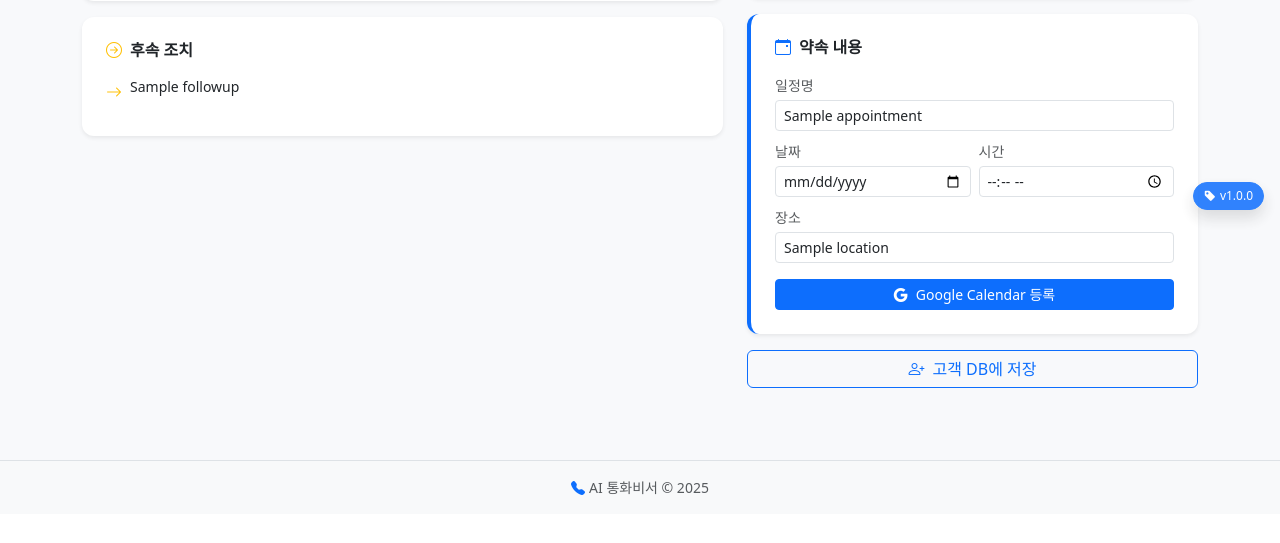
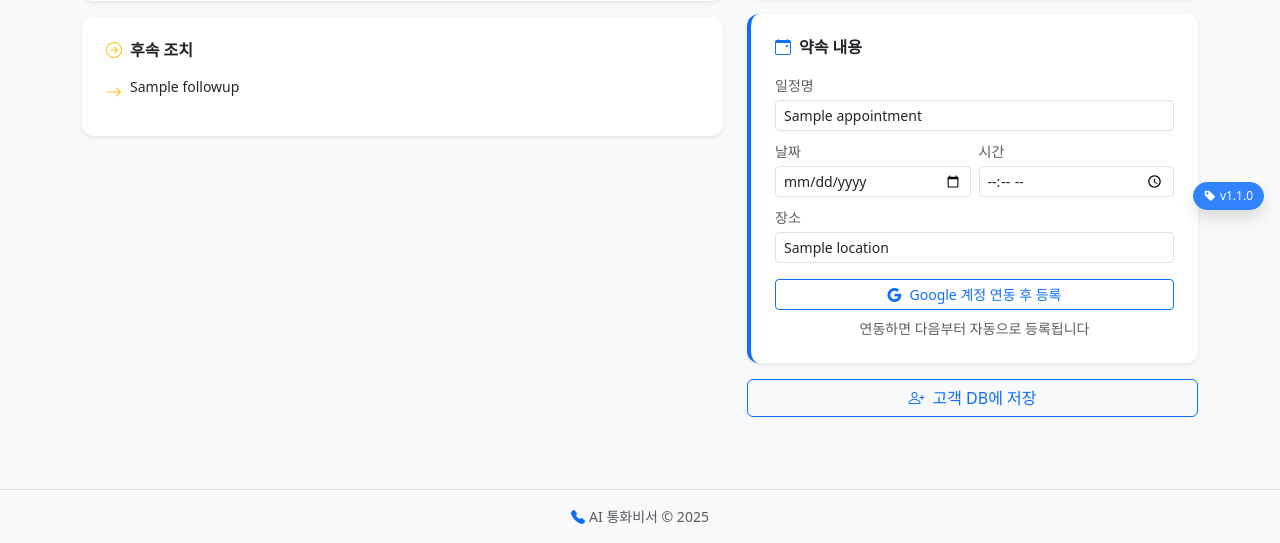
Before and after one commit to Leesuwon1254/ai-call-assistant, a Flask app: template templates/result.html in a window 1280 px wide. Shown: the part 574-1117 px from the top of the page. Before the commit the page ends 1069 px from the top, so only its background shows below. Run offline with Flask 3, Linux system fonts and the light colour scheme; the template is opened without the code that fills it: most values are stand-ins (such as "Sample title", 1, 10 or a date in 2020).

Commit message:
v1.1.0: 통화 분석 후 Google Calendar 자동 등록
- auto_register_calendar(): 약속 date 있고 토큰 있으면 자동 등록
- upload(): GPT 분석 후 자동 등록 시도, 결과를 session에 저장
- result(): session에서 calendar_registered 꺼내 템플릿 전달, google_connected 전달
- result.html: 3가지 상태 분기
    1. 자동 등록 완료 → 초록 뱃지 표시
    2. 연동됨 but 미등록 → 수동 등록 버튼
    3. 미연동 → Google 계정 연동 버튼
    4. 약속 없음 → 섹션 숨김
- version.js: v1.1.0 업데이트

Co-Authored-By: Claude Sonnet 4.6 <noreply@anthropic.com>

```diff
--- a/app.py
+++ b/app.py
@@ -111,6 +111,34 @@ def load_token() -> str | None:
     row = db.execute("SELECT token_data FROM tokens WHERE user_id = 'default'").fetchone()
     db.close()
     return row["token_data"] if row else None
+
+
+def auto_register_calendar(appointment):
+    """약속 정보를 Google Calendar에 자동 등록. 성공 시 True 반환."""
+    if not appointment.get("date"):
+        return False
+    creds = get_google_credentials()
+    if not creds:
+        return False
+    try:
+        service = build("calendar", "v3", credentials=creds)
+        date = appointment["date"]
+        time_val = appointment.get("time", "")
+        title = appointment.get("title") or "약속"
+        location = appointment.get("location", "")
+        if time_val:
+            start_dt = datetime.datetime.fromisoformat(f"{date}T{time_val}:00")
+            end_dt = start_dt + datetime.timedelta(hours=1)
+            start = {"dateTime": start_dt.isoformat(), "timeZone": "Asia/Seoul"}
+            end = {"dateTime": end_dt.isoformat(), "timeZone": "Asia/Seoul"}
+        else:
+            start = {"date": date}
+            end = {"date": date}
+        event = {"summary": title, "location": location, "start": start, "end": end}
+        service.events().insert(calendarId="primary", body=event).execute()
+        return True
+    except Exception:
+        return False
 
 
 def get_google_credentials():
@@ -338,6 +366,11 @@ def upload():
             call_date=ext.get("date", "") or datetime.date.today().isoformat(),
         )
 
+        # Google Calendar 자동 등록 시도
+        appt = analysis.get("appointment", {})
+        calendar_registered = auto_register_calendar(appt)
+        session["calendar_registered"] = calendar_registered
+
         flash("분석이 완료되었습니다!", "success")
         return redirect(url_for("result", call_id=call_id))
 
@@ -363,7 +396,15 @@ def result(call_id):
         "extracted": json.loads(row["extracted"]),
         "followups": json.loads(row["followups"]),
     }
-    return render_template("result.html", data=data, transcript=row["transcript"])
+    calendar_registered = session.pop("calendar_registered", None)
+    google_connected = get_google_credentials() is not None
+    return render_template(
+        "result.html",
+        data=data,
+        transcript=row["transcript"],
+        calendar_registered=calendar_registered,
+        google_connected=google_connected,
+    )
 
 
 # ── 고객관리 화면 ─────────────────────────────────────────
--- a/static/js/version.js
+++ b/static/js/version.js
@@ -1,6 +1,15 @@
-const APP_VERSION = "v1.0.0";
+const APP_VERSION = "v1.1.0";
 
 const VERSION_HISTORY = [
+  {
+    version: "v1.1.0",
+    date: "2026-04-30",
+    changes: [
+      "Google 토큰 DB 저장 (재배포 후 재연동 불필요)",
+      "통화 분석 완료 시 Google Calendar 자동 등록",
+      "약속 정보 없을 시 캘린더 버튼 자동 숨김"
+    ]
+  },
   {
     version: "v1.0.0",
     date: "2026-04-30",
--- a/templates/result.html
+++ b/templates/result.html
@@ -121,42 +121,68 @@
     </div>
 
     <!-- 약속 내용 + 일정 등록 -->
-    <div class="card border-0 shadow-sm mb-3 border-start border-4 border-primary">
+    {% if data.appointment.date or calendar_registered %}
+    <div class="card border-0 shadow-sm mb-3 border-start border-4
+        {% if calendar_registered %}border-success{% else %}border-primary{% endif %}">
       <div class="card-body p-4">
         <h6 class="fw-bold mb-3">
-          <i class="bi bi-calendar-event me-2 text-primary"></i>약속 내용
+          <i class="bi bi-calendar-event me-2
+            {% if calendar_registered %}text-success{% else %}text-primary{% endif %}"></i>약속 내용
         </h6>
-        <form id="calendarForm">
+
+        <!-- 약속 정보 표시 -->
+        <div class="mb-3">
           <div class="mb-2">
             <label class="form-label small text-muted mb-1">일정명</label>
-            <input type="text" name="title" class="form-control form-control-sm"
+            <input type="text" id="appt_title" class="form-control form-control-sm"
                    value="{{ data.appointment.title }}">
           </div>
           <div class="row g-2 mb-2">
             <div class="col-6">
               <label class="form-label small text-muted mb-1">날짜</label>
-              <input type="date" name="date" class="form-control form-control-sm"
+              <input type="date" id="appt_date" class="form-control form-control-sm"
                      value="{{ data.appointment.date }}">
             </div>
             <div class="col-6">
               <label class="form-label small text-muted mb-1">시간</label>
-              <input type="time" name="time" class="form-control form-control-sm"
+              <input type="time" id="appt_time" class="form-control form-control-sm"
                      value="{{ data.appointment.time }}">
             </div>
           </div>
           <div class="mb-3">
             <label class="form-label small text-muted mb-1">장소</label>
-            <input type="text" name="location" class="form-control form-control-sm"
+            <input type="text" id="appt_location" class="form-control form-control-sm"
                    value="{{ data.appointment.location }}">
           </div>
+        </div>
+
+        {% if calendar_registered %}
+          <!-- 자동 등록 완료 -->
+          <div class="alert alert-success py-2 mb-0 d-flex align-items-center">
+            <i class="bi bi-check-circle-fill me-2"></i>
+            <span class="small fw-semibold">Google Calendar 자동 등록 완료</span>
+          </div>
+
+        {% elif google_connected %}
+          <!-- 연동됨 but 자동 등록 안됨 → 수동 등록 버튼 -->
           <button type="button" id="calendarBtn" class="btn btn-primary w-100 btn-sm"
                   onclick="addToCalendar()">
             <i class="bi bi-google me-2"></i>Google Calendar 등록
           </button>
           <div id="calendarResult" class="mt-2 d-none"></div>
-        </form>
+
+        {% else %}
+          <!-- 미연동 → 연동 안내 -->
+          <a href="{{ url_for('calendar_auth') }}" class="btn btn-outline-primary w-100 btn-sm">
+            <i class="bi bi-google me-2"></i>Google 계정 연동 후 등록
+          </a>
+          <p class="text-muted mt-2 mb-0 small text-center">
+            연동하면 다음부터 자동으로 등록됩니다
+          </p>
+        {% endif %}
       </div>
     </div>
+    {% endif %}
 
     <!-- 고객 저장 버튼 -->
     <div class="d-grid">
@@ -173,12 +199,16 @@
 async function addToCalendar() {
   const btn = document.getElementById('calendarBtn');
   const resultDiv = document.getElementById('calendarResult');
-  const form = document.getElementById('calendarForm');
 
   btn.disabled = true;
   btn.innerHTML = '<span class="spinner-border spinner-border-sm me-2"></span>등록 중...';
 
-  const data = new FormData(form);
+  const data = new FormData();
+  data.append('title',    document.getElementById('appt_title')?.value    || '');
+  data.append('date',     document.getElementById('appt_date')?.value     || '');
+  data.append('time',     document.getElementById('appt_time')?.value     || '');
+  data.append('location', document.getElementById('appt_location')?.value || '');
+
   try {
     const res = await fetch('/calendar/add', { method: 'POST', body: data });
     const json = await res.json();
```
